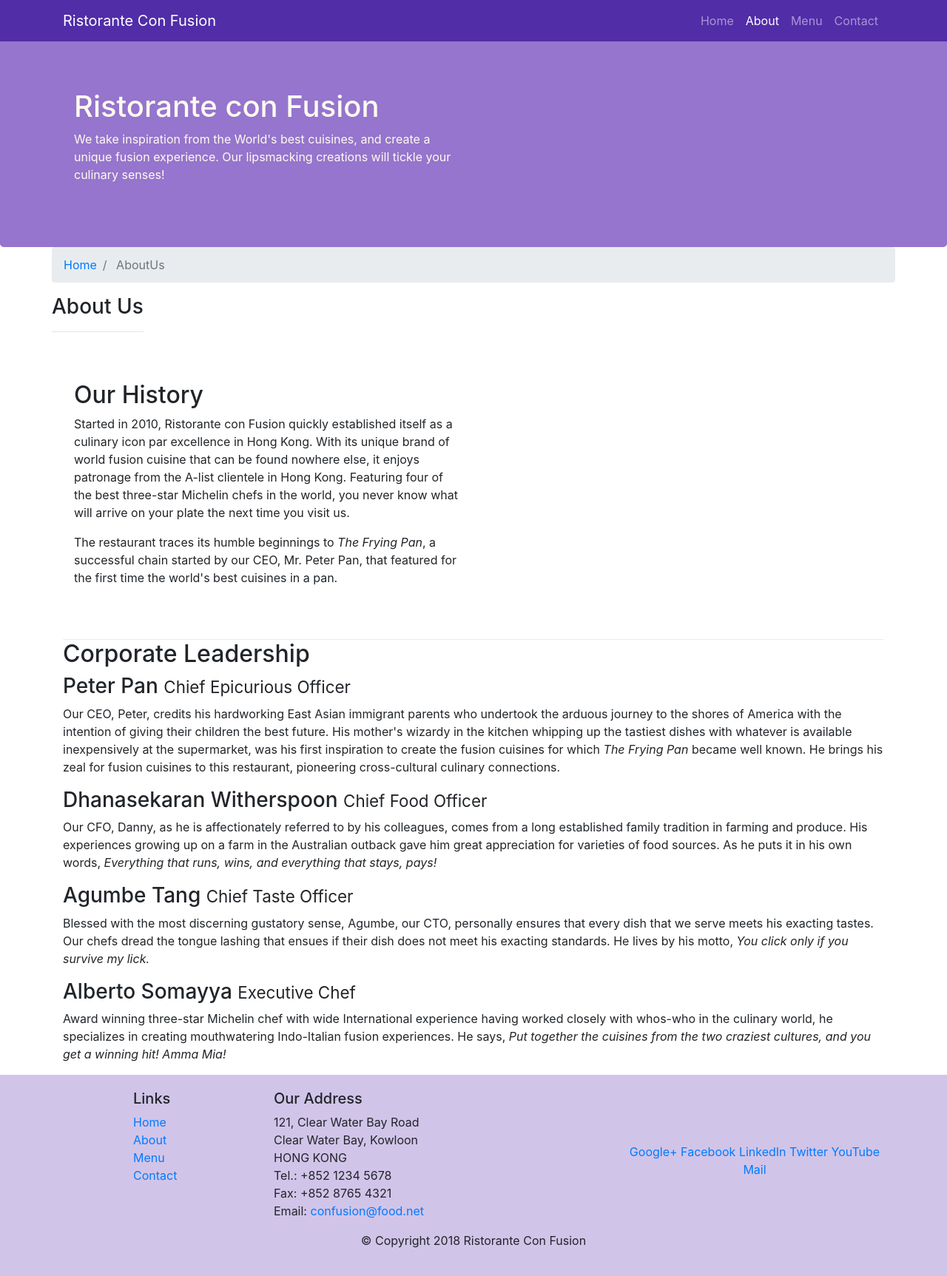
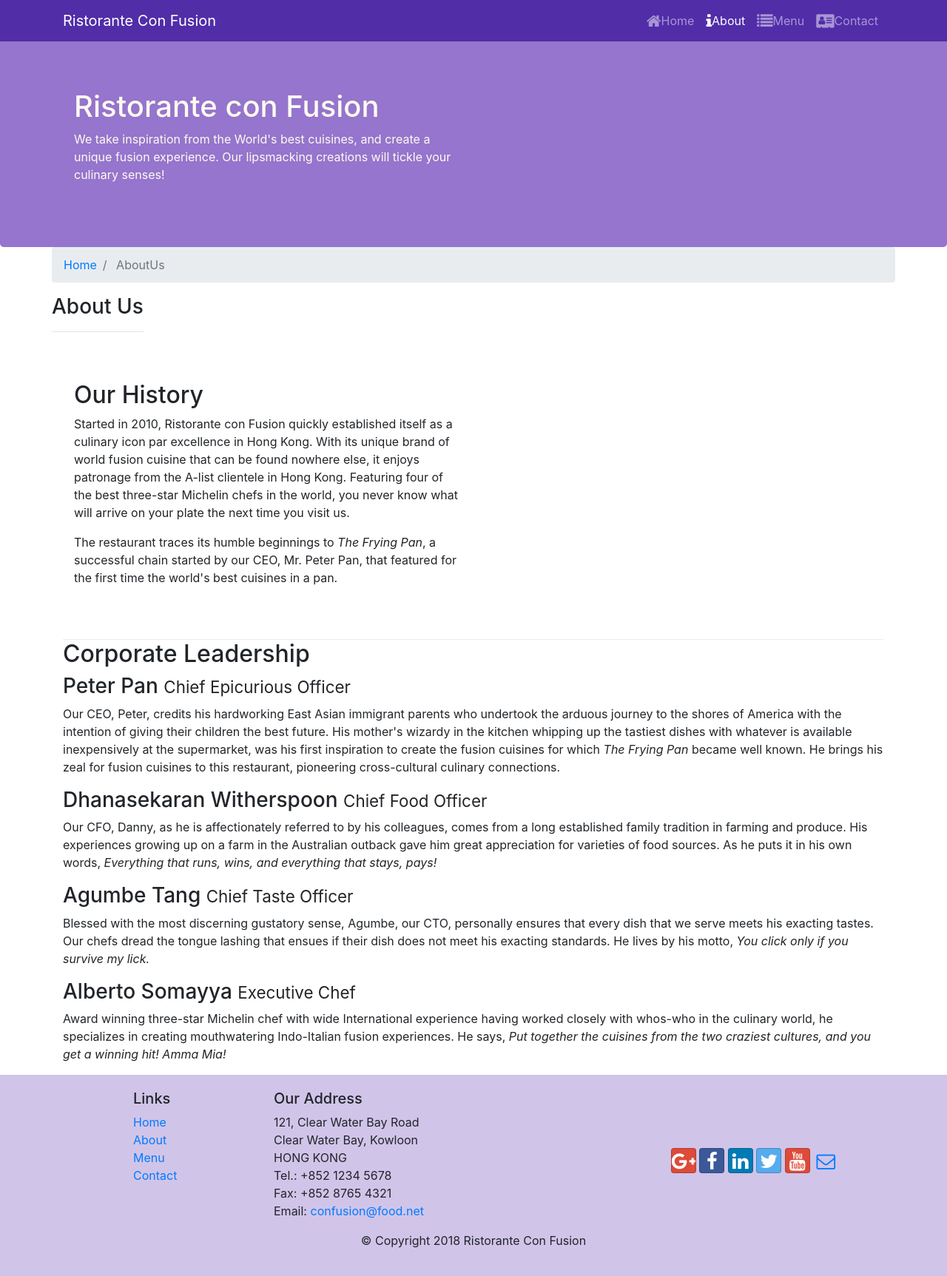
Before and after one commit to TurboJapuraEfac/bootstrap-begin, a website: page aboutus.html in a window 1280 px wide. Shown: the whole page at 74% size. Drawn offline with nearby package versions, Linux system fonts and the light colour scheme.

Commit message:
Icon fonts

```diff
--- a/aboutus.html
+++ b/aboutus.html
@@ -5,6 +5,8 @@
 
     <title>Ristorante Con Fusion: About Us</title>
 <link rel="stylesheet" href="node_modules/bootstrap/dist/css/bootstrap.min.css">
+<link rel="stylesheet" href="node_modules/font-awesome/css/font-awesome.min.css">
+<link rel="stylesheet" href="node_modules/bootstrap-social/bootstrap-social.css">
 <link rel="stylesheet" href="css/styles.css">
 
 </head>
@@ -20,10 +22,10 @@
                 <ul class="navbar-nav mr-auto"> </ul>
             </div>
             <ul class="navbar-nav mr-auto">
-                <li class="nav-item "><a class="nav-link" href="./index.html">Home</a></li>
-                <li class="nav-item active"><a class="nav-link" href="#">About</a></li>
-                <li class="nav-item"><a class="nav-link" href="#">Menu</a></li>
-                <li class="nav-item"><a class="nav-link" href="#">Contact</a></li>
+                <li class="nav-item "><a class="nav-link" href="./index.html"><span class="fa fa-home fa-lg"></span>Home</a></li>
+                <li class="nav-item active"><a class="nav-link" href="#"><span class="fa fa-lg fa-info"></span>About</a></li>
+                <li class="nav-item"><a class="nav-link" href="#"><span class="fa fa-list fa-lg"></span>Menu</a></li>
+                <li class="nav-item"><a class="nav-link" href="#"><span class="fa fa-address-card fa-lg"></span>Contact</a></li>
             </ul>
         </div>
     </nav>
@@ -114,12 +116,14 @@
                 </div>
                 <div class="col-12 col-sm-4 align-self-center">
                     <div class="text-center">
-                        <a href="http://google.com/+">Google+</a>
-                        <a href="http://www.facebook.com/profile.php?id=">Facebook</a>
-                        <a href="http://www.linkedin.com/in/">LinkedIn</a>
-                        <a href="http://twitter.com/">Twitter</a>
-                        <a href="http://youtube.com/">YouTube</a>
-                        <a href="mailto:">Mail</a>
+                        <a class="btn btn-social-icon btn-google" href="http://google.com/+"><span class="fa fa-google-plus fa-lg"></span></a>
+                        <a class="btn btn-social-icon btn-facebook" href="http://www.facebook.com/profile.php?id="><span
+                                class="fa fa-facebook fa-lg"></span></a>
+                        <a class="btn btn-social-icon btn-linkedin" href="http://www.linkedin.com/in/"><span
+                                class="fa fa-linkedin fa-lg"></span></a>
+                        <a class="btn btn-social-icon btn-twitter" href="http://twitter.com/"><span class="fa fa-twitter fa-lg"></span></a>
+                        <a class="btn btn-social-icon btn-google" href="http://youtube.com/"><span class="fa fa-youtube fa-lg"></span></a>
+                        <a class="btn btn-social-icon " href="mailto:"><span class="fa fa-envelope-o fa-lg"></span></a>
                     </div>
                 </div>
            </div>
--- a/package.json
+++ b/package.json
@@ -15,6 +15,8 @@
   },
   "dependencies": {
     "bootstrap": "^4.0.0",
+    "bootstrap-social": "^5.1.1",
+    "font-awesome": "^4.7.0",
     "jquery": "^3.3.1",
     "popper.js": "^1.12.9"
   }
```
Also changed, not shown: index.html (+16 -12 lines), 1 other file.
